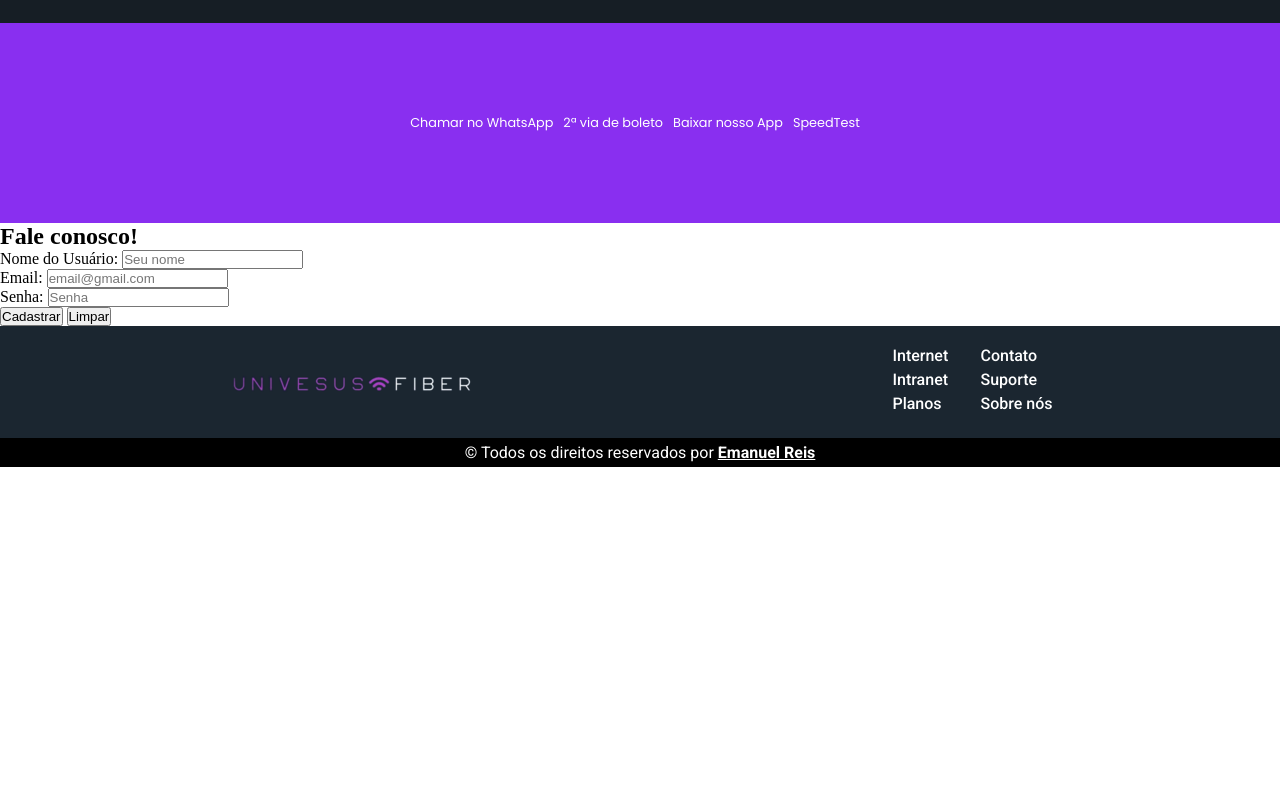
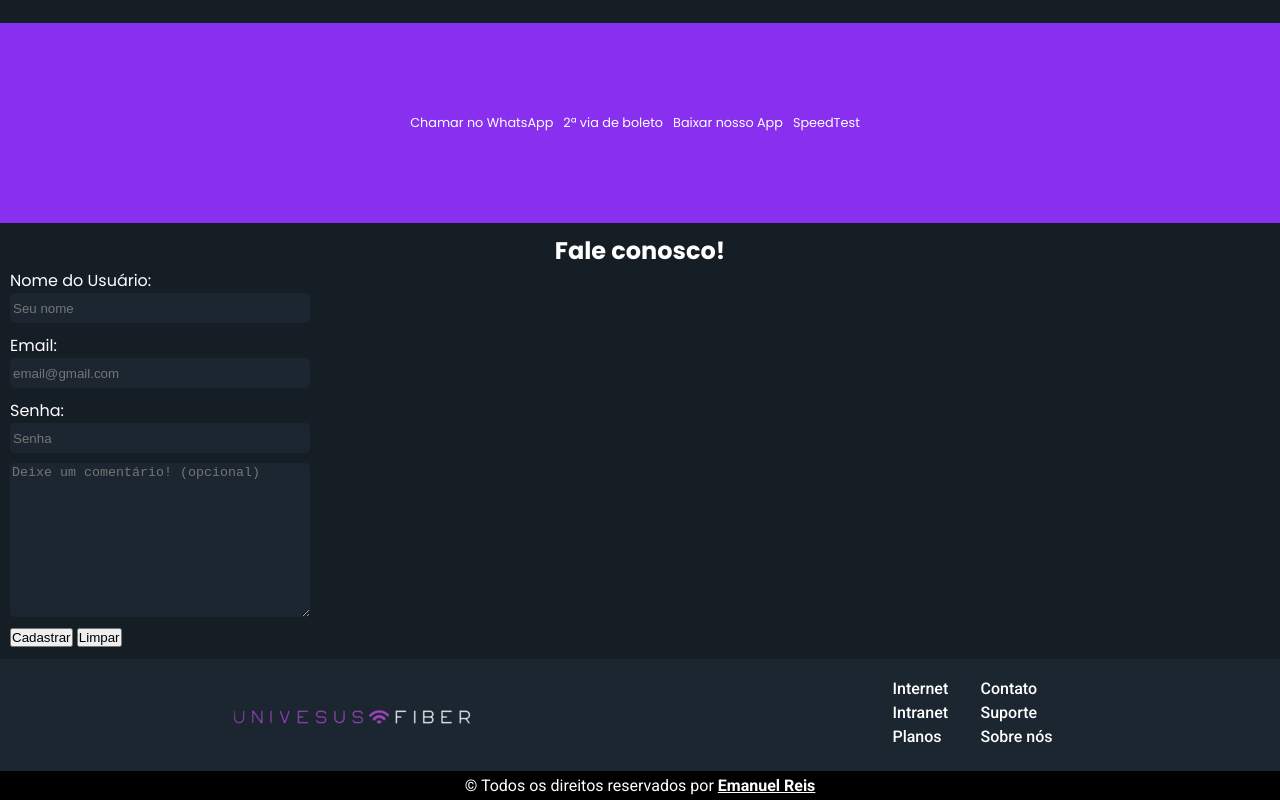
Before and after one commit to Emanuel-Reis17/teste-de-site2, a plain HTML site: page index.html in a window 1280 px wide. Shown: the part 1932-2732 px from the top of the page. Before the commit the page ends 2399 px from the top, so only its background shows below. Drawn offline with nearby package versions, Linux system fonts and the light colour scheme.

Commit message:
cadastro
estilizando a section de cadastro

```diff
--- a/index.html
+++ b/index.html
@@ -125,7 +125,7 @@
         </section>
         <section class="cadastro">
             <h1>Fale conosco!</h1>
-            <form method="post" autocomplete="on">
+            <form method="get" autocomplete="on">
                 <div class="infor">
                     <label for="user">Nome do Usuário: </label>
                     <input type="text" name="user" id="user" required autocomplete="username" placeholder="Seu nome">
@@ -138,6 +138,7 @@
                     <label for="password">Senha: </label>
                     <input type="password" name="password" id="password" required autocomplete="current-password" placeholder="Senha" min="8">
                 </div>
+                <textarea name="comment" id="idcomment" cols="20" rows="10" placeholder="Deixe um comentário! (opcional)"></textarea>
                 <div class="button">
                     <input type="button" value="Cadastrar" onclick="validate()">
                     <input type="reset" value="Limpar">
--- a/style/main.css
+++ b/style/main.css
@@ -23,6 +23,7 @@
 * {
     margin: 0px;
     padding: 0px;
+    outline: none;
     box-sizing: border-box;
 }
 
@@ -271,6 +272,50 @@ a {
     transition-duration: 0.5s;
 }
 
+.cadastro {
+    background-color: var(--color00);
+    color: white;
+    font-family: var(--font1);
+    text-align: center;
+    padding: 10px;
+}
+
+.cadastro form {
+    text-align: left;
+}
+
+form .infor {
+    margin-bottom: 10px;
+}
+
+form .infor label, input {
+    display: block;
+}
+
+.infor input {
+    background-color: var(--color0);
+    color: white;
+    width: 300px;
+    height: 30px;
+    border: none;
+    border-radius: 5px;
+    text-indent: 3px;
+    outline: none;
+}
+
+form textarea {
+    background-color: var(--color0);
+    color: white;
+    width: 300px;
+    padding: 2px;
+    border: none;
+    border-radius: 5px;
+}
+
+.button input {
+    display: inline-block;
+}
+
 footer .informacoes {
     display: flex;
     justify-content: space-around;
```
Also changed, not shown: pages/login.html (deleted, +0 -12 lines).
